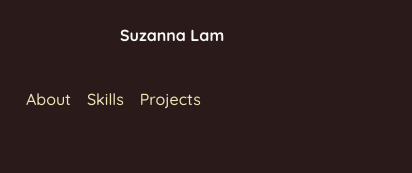
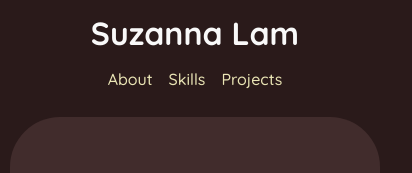
Before and after one commit to codesuzyworld/CodesSuzyPortfolio, a React (Vite) app: page / in a window 390 px wide. Shown: the top 173 px of the page, 412 px wide, since content can reach past the window. Built offline with nearby package versions, Linux system fonts and the light colour scheme; no server answers.

Commit message:
finished css adjustment for all scerensizes

```diff
--- a/src/components/About/about.module.css
+++ b/src/components/About/about.module.css
@@ -72,7 +72,7 @@
 
 @media (max-width: 480px) {
     .about-me{
-        padding: 150px 0px 20px 0px;
+        padding: 0;
     }
 
     .about-me-container{
--- a/src/components/Footer/footer.module.css
+++ b/src/components/Footer/footer.module.css
@@ -1,9 +1,5 @@
 .footer {
-    padding: 2rem;
     width: 100%;
-    position: absolute;
-    left: 50%;
-    transform: translateX(-50%);
     text-align: center;
     margin: auto;
     padding: 100px 0 50px 0;
--- a/src/components/Header/header.module.css
+++ b/src/components/Header/header.module.css
@@ -4,13 +4,13 @@ header{
   justify-content: space-between;
   align-items: center;
   width: auto;
-  margin: auto;
+  padding: 0 1rem;
+  margin: 0;
 }
 
 .logo{
   font-size: 2rem;
   font-weight: 700;
-  min-width: 300px;
 }
 
 .logo h1{
@@ -25,18 +25,18 @@ header{
 
 @media (max-width: 480px) {
 
-  header{
-    display: flex;
+  header {
     flex-direction: column;
-    justify-content: space-between;
-  }
-  .logo{
-    font-size: 1rem;
-    font-weight: 700;
-    min-width: 150px;
+    gap: 1rem;
     padding: 1rem;
   }
-
+  .logo {
+    padding: 0;
+    margin: 0;
+  }
+  .logo h1{
+    text-align: center;
+  }
 }
 
 @media (min-width: 481px) and (max-width: 599px) {
@@ -53,6 +53,10 @@ header{
     min-width: 150px;
     padding: 1rem;
   }
+  .logo h1{
+    text-align: center;
+  }
+
 }
 
 @media (min-width: 600px) and (max-width: 767px) {
@@ -70,13 +74,27 @@ header{
     min-width: 200px;
     padding: 1rem;
   }
+  .logo h1{
+    text-align: center;
+  }
 }
 
 @media (min-width: 767px) and (max-width: 1200px) {
-
+  .logo{
+    min-width: 300px;
+  }
 
 }
 
 @media (min-width: 1200px) and (max-width: 1700px) {
+  .logo{
+    min-width: 300px;
+  }
+}
 
+
+@media (min-width: 1700px){
+  .logo{
+    min-width: 300px;
+  }
 }
--- a/src/components/Hero/hero.module.css
+++ b/src/components/Hero/hero.module.css
@@ -145,6 +145,48 @@
         width: 100%;
     }
 }
+@media (max-width: 480px) {
+    .hero {
+        background-image: url('/assets/heroBGImageMobileSmall.png');
+        padding: 100px 10px;
+        height: 60vh;
+        margin: 10px auto;
+    }
+
+    .hero-text-container{
+        display: flex;
+        flex-direction: column;
+        align-items: flex-start;
+        position: absolute;
+        top: 50px;
+        left: 20px;
+    }
+
+
+    .hero-title {
+        font-size: 3em;
+    }
+
+    .hero-subtitle {
+        font-size: 2em;
+    }
+
+    .hero-description {
+        font-size: 0.8em;
+        min-width: 300px;
+    }
+
+    .role-container{
+        display: flex;
+        flex-direction: row;
+        gap: 5px;
+        font-size: 1em;
+        font-style: normal;
+        line-height: 10px;
+        width: 100%;
+    }
+
+  }
 
 @media (min-width: 481px) and (max-width: 599px) {
     .hero {
@@ -250,7 +292,7 @@
 
 @media (min-width: 1700px){
     .hero {
-        padding: 100px 60px;
+        padding: 120px 60px;
         height: 60vh;
         width: 1500px;
     }
--- a/src/components/Nav/nav.module.css
+++ b/src/components/Nav/nav.module.css
@@ -24,7 +24,15 @@
   }
 
   @media (max-width: 480px) {
-
+    .navBar {
+      display: flex;
+      flex-direction: row;
+      justify-content: center;
+      align-items: center;
+      padding: 0;
+      width: 100%;
+      margin: 0;
+    }
     .navBar ul {
       gap: 1rem;
       font-size: 1rem;
--- a/src/components/Skills/skills.module.css
+++ b/src/components/Skills/skills.module.css
@@ -157,7 +157,7 @@
     }
 
     .skillContainer {
-        max-width: 800px;
+        max-width: 1000px;
     }
 }
 
```
